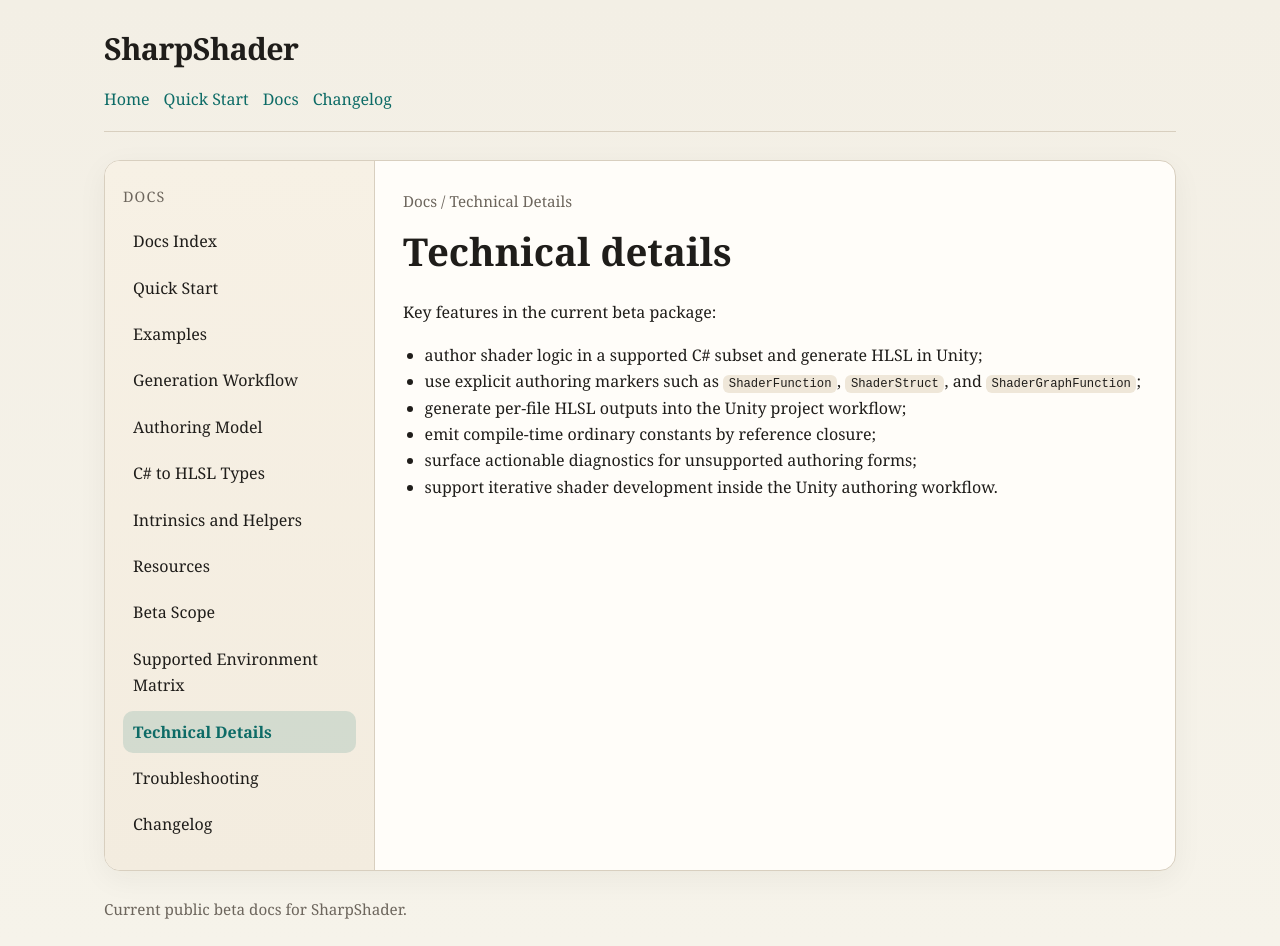
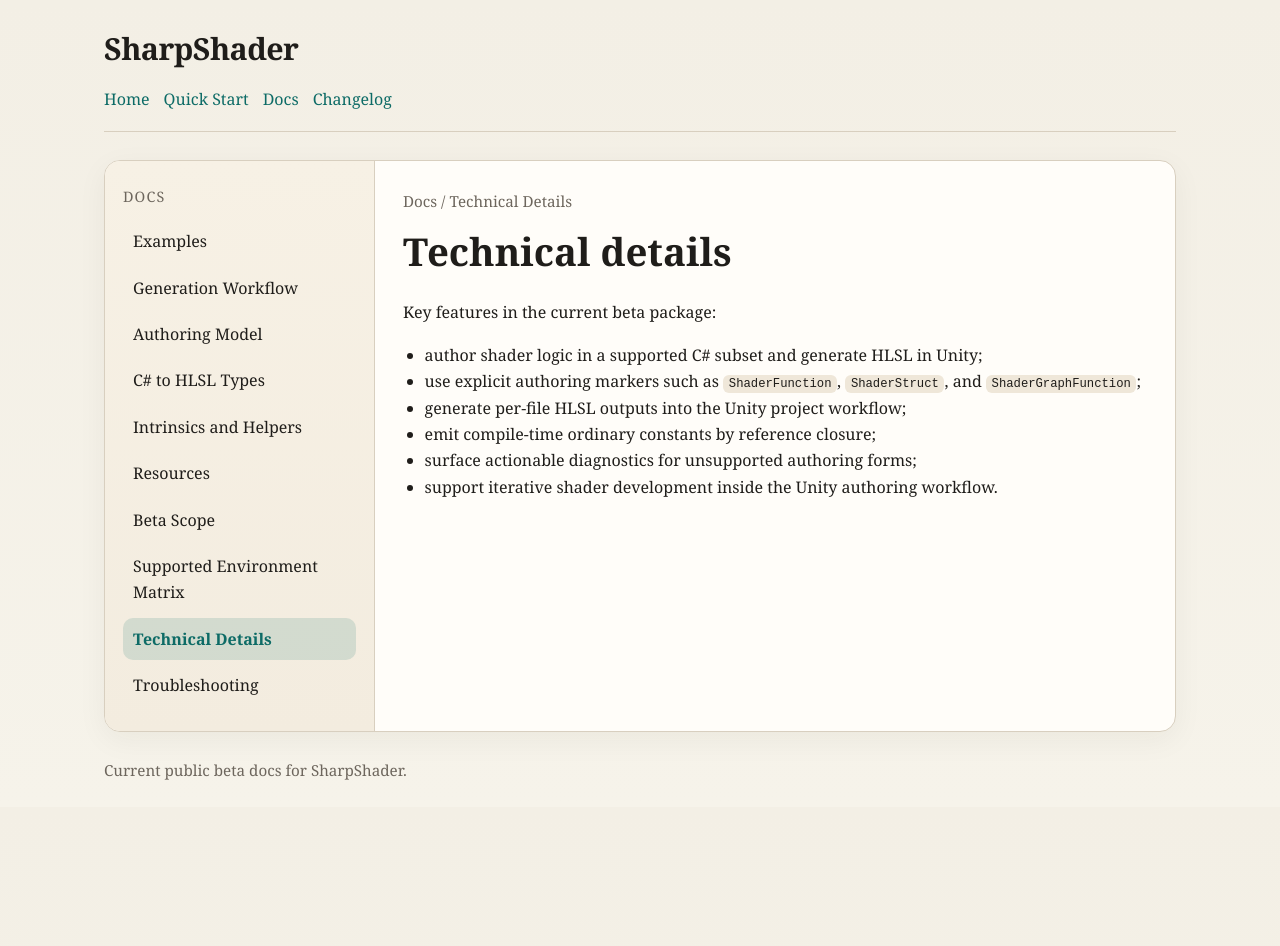
Before and after one commit to kravchik/sharp-shader-site, a Jekyll site: the page built from docs/technical-details.md, in a window 1280 px wide and 946 px high. Built offline with Jekyll 4.4.1, drawn with Linux system fonts in a browser that asks for light colours.

Commit message:
Remove top-level duplicates from docs sidebar

```diff
--- a/_layouts/default.html
+++ b/_layouts/default.html
@@ -152,7 +152,9 @@
           <div class="docs-sidebar-title">Docs</div>
           <nav class="docs-nav">
             {% for doc in docs_pages %}
+            {% unless doc.nav_title == 'Docs Index' or doc.nav_title == 'Quick Start' or doc.nav_title == 'Changelog' %}
             <a href="{{ doc.url | relative_url }}"{% if doc.url == page.url %} class="current"{% endif %}>{{ doc.nav_title | default: doc.title }}</a>
+            {% endunless %}
             {% endfor %}
           </nav>
         </aside>
```
